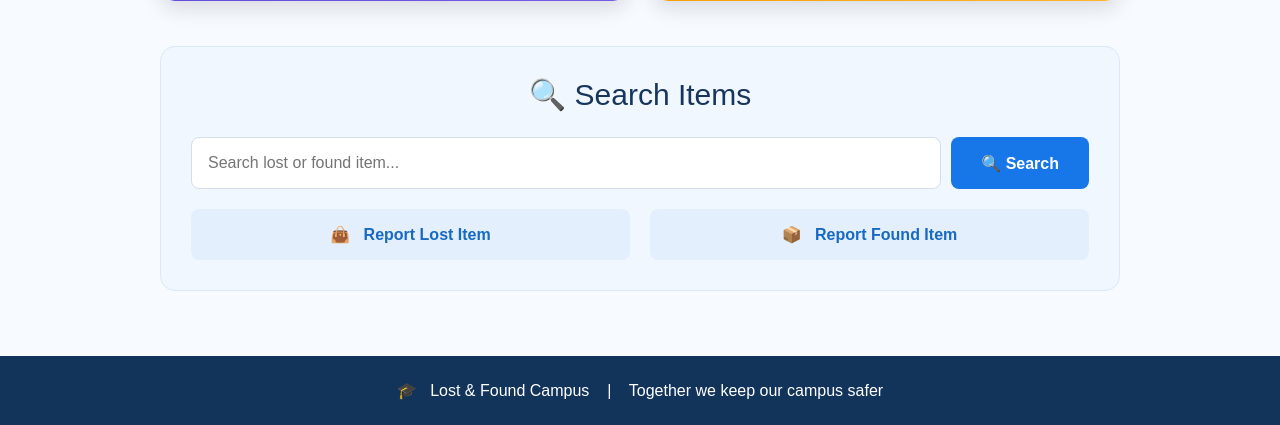
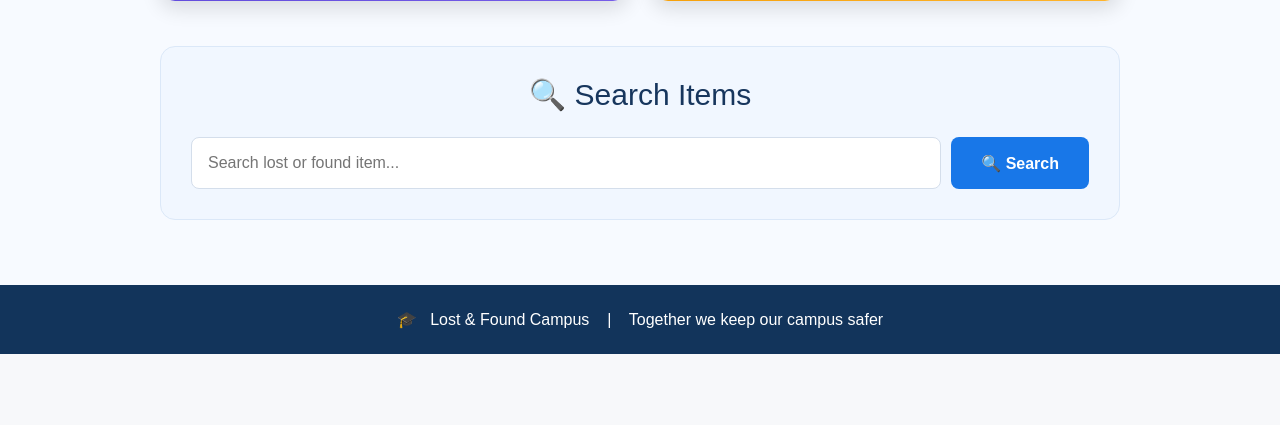
Before and after one commit to vivek07dev/lost-and-found-campus, a Flask app: page / in a window 1280 px wide. Shown: the part 563-988 px from the top of the page. After the commit the page ends 917 px from the top, so only its background shows below. Run offline with Flask 3, Linux system fonts and the light colour scheme.

Commit message:
lost_found.db

```diff
--- a/templates/index.html
+++ b/templates/index.html
@@ -357,17 +357,7 @@
         </form>
 
 
-        <div class="report-buttons">
 
-            <a href="/lost">
-                👜 &nbsp; Report Lost Item
-            </a>
-
-            <a href="/found">
-                📦 &nbsp; Report Found Item
-            </a>
-
-        </div>
 
     </div>
 
```
Also changed, not shown: lost_found.db.
